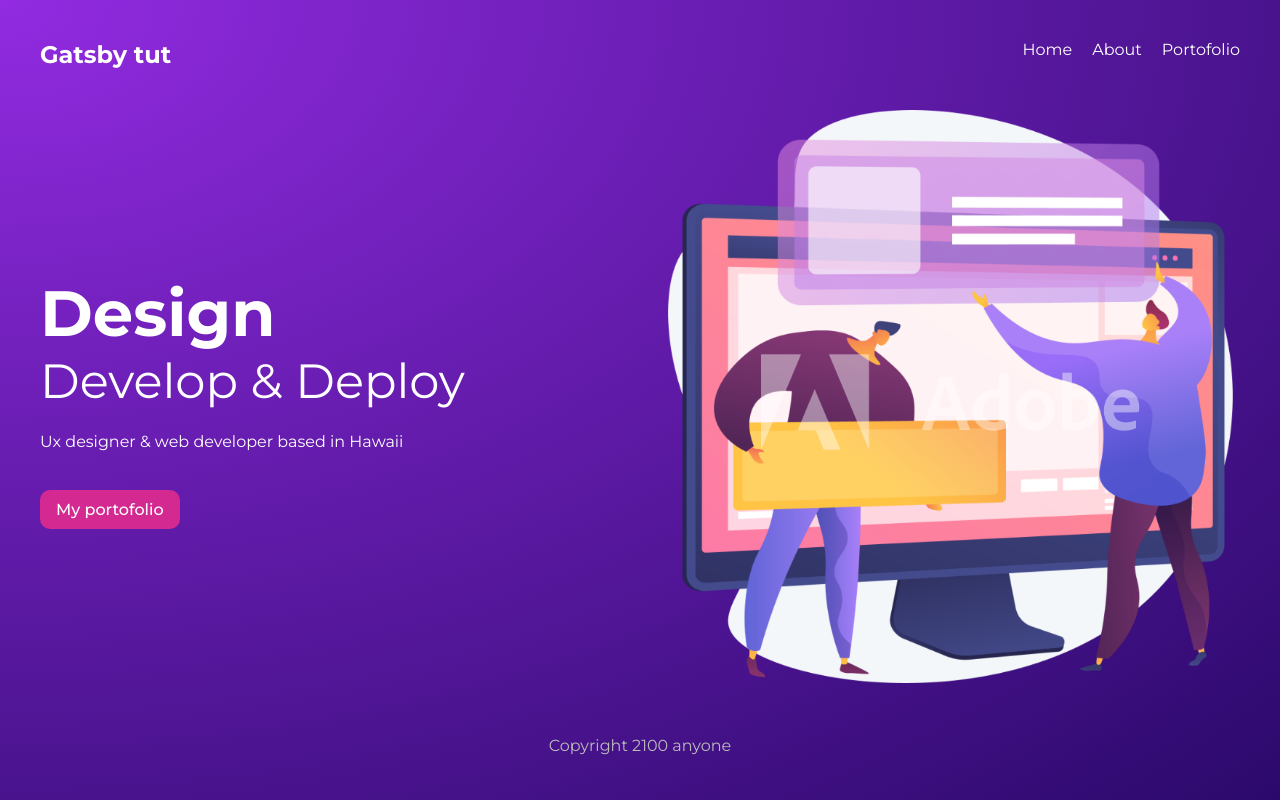
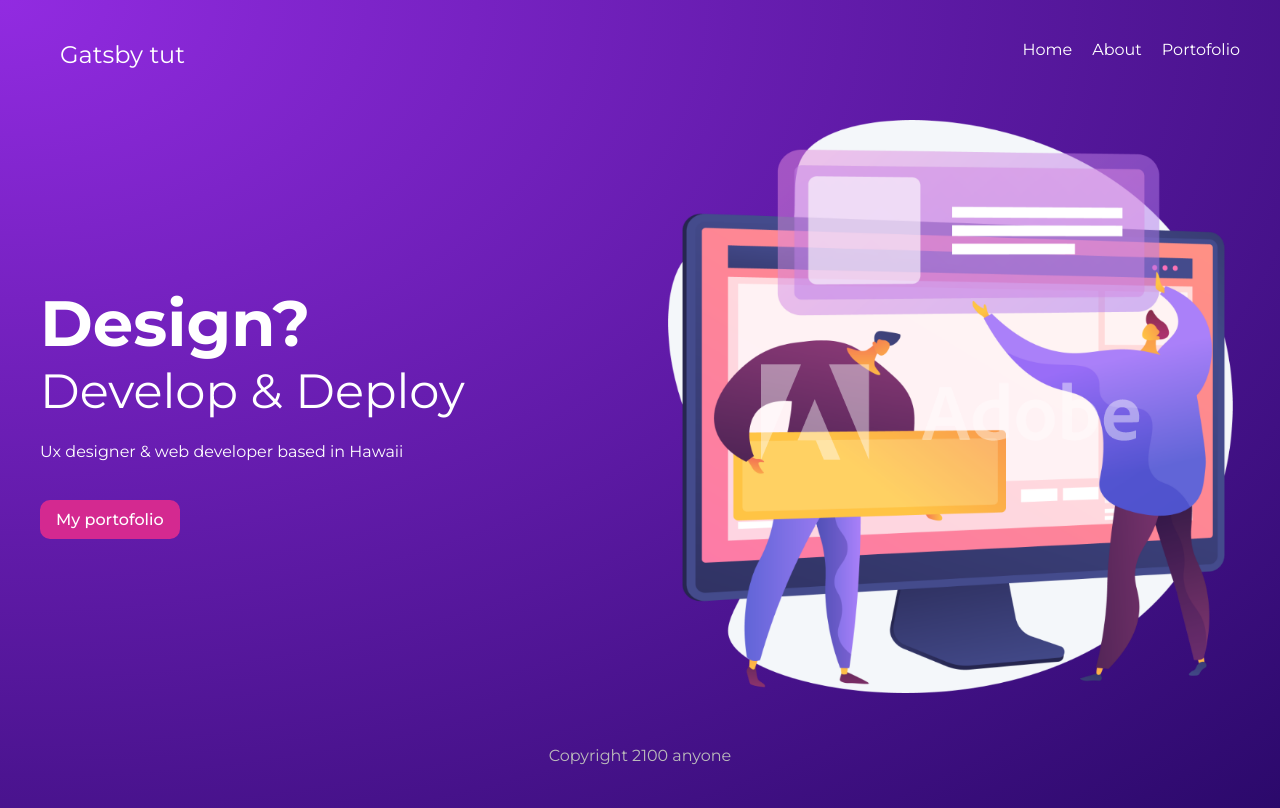
Before and after one commit to smileclaudiu/gatsby-tut, a Gatsby site: page / in a window 1280 px wide. Built offline with nearby package versions, Linux system fonts and the light colour scheme; Gatsby itself is replaced by a stand-in of ours.

Commit message:
testing continuous deployment

```diff
--- a/src/components/Navbar.js
+++ b/src/components/Navbar.js
@@ -16,7 +16,7 @@
     )
     return (
         <nav>
-            <h1>{data.site.siteMetadata.title}</h1>
+            <h1><Link to="/" >{data.site.siteMetadata.title}</Link></h1>
             <div className="links">
                 <Link to="/">Home</Link>
                 <Link to="/about">About</Link>
--- a/src/pages/index.js
+++ b/src/pages/index.js
@@ -10,7 +10,7 @@
     <Layout>
       <section className={header}>
         <div>
-          <h2>Design</h2>
+          <h2>Design?</h2>
           <h3>Develop & Deploy</h3>
           <p>Ux designer & web developer based in Hawaii</p>
           <Link className={btn} to="/projects ">My portofolio</Link>
```
Also changed, not shown: 1 other file.
